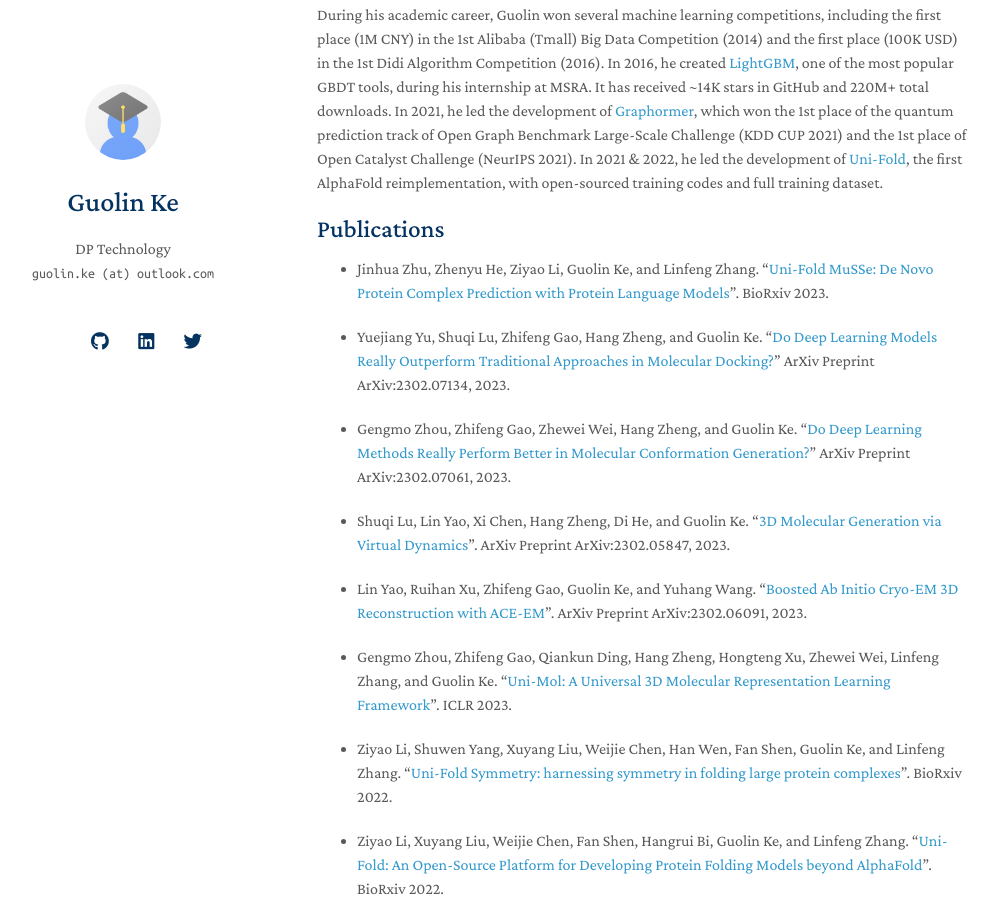
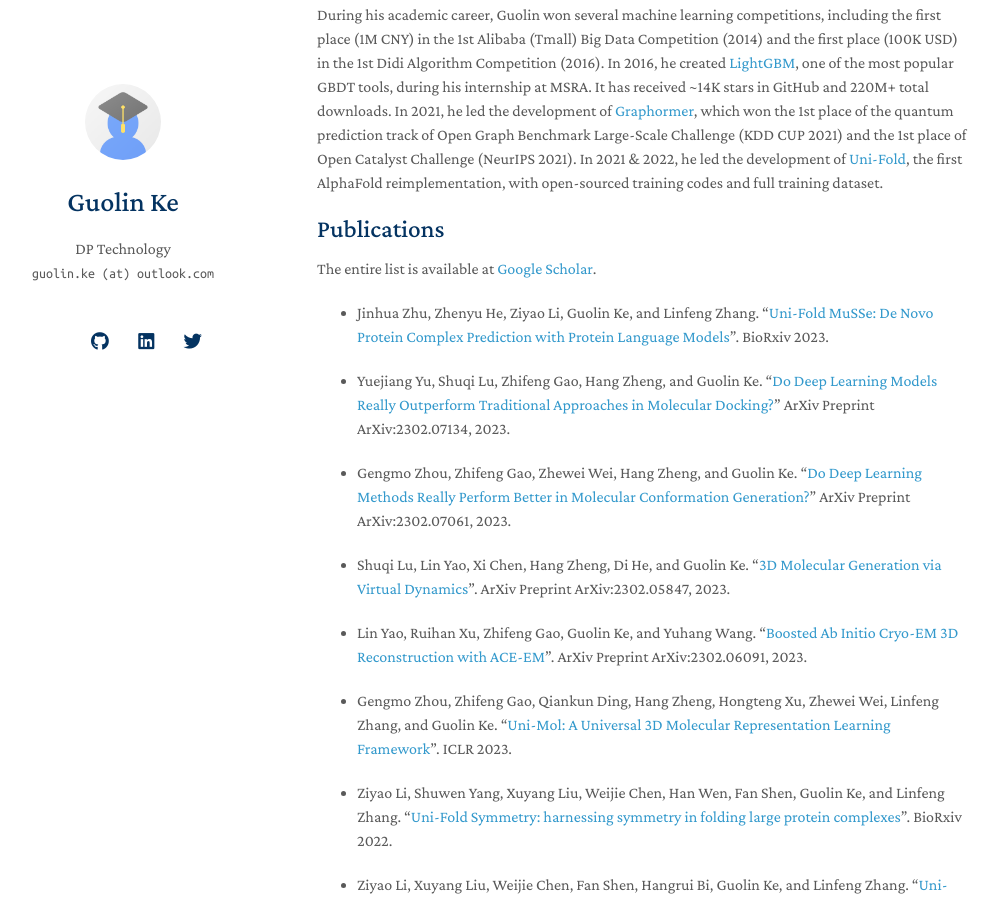
Before and after one commit to guolinke/guolinke.github.io, a Jekyll site: the page built from index.md, in a window 1280 px wide and 900 px high, scrolled down 338 px. Shown: the whole window, without its empty margins (153-1151 px from the left). Built offline with Jekyll 4.4.1, drawn with Linux system fonts in a browser that asks for light colours; nearby versions of some CDN libraries; a style sheet for code colours, icons or effects is not loaded; our own code applies the rules of GitHub Pages for plain Markdown files.

Commit message:
add full list

```diff
--- a/index.md
+++ b/index.md
@@ -14,6 +14,8 @@ In 2021, he led the development of [Graphormer](https://github.com/microsoft/Gra
 In 2021 & 2022, he led the development of [Uni-Fold](https://github.com/dptech-corp/Uni-Fold), the first AlphaFold reimplementation, with open-sourced training codes and full training dataset.
 
 ## Publications
+
+The entire list is available at [Google Scholar](https://scholar.google.com/citations?user=M2qJgtoAAAAJ&hl=en).
 
 - Jinhua Zhu, Zhenyu He, Ziyao Li, Guolin Ke, and Linfeng Zhang. "[Uni-Fold MuSSe: De Novo Protein Complex Prediction with Protein Language Models](https://www.biorxiv.org/content/10.1101/2023.02.14.528571v1)". BioRxiv 2023.
 
```
